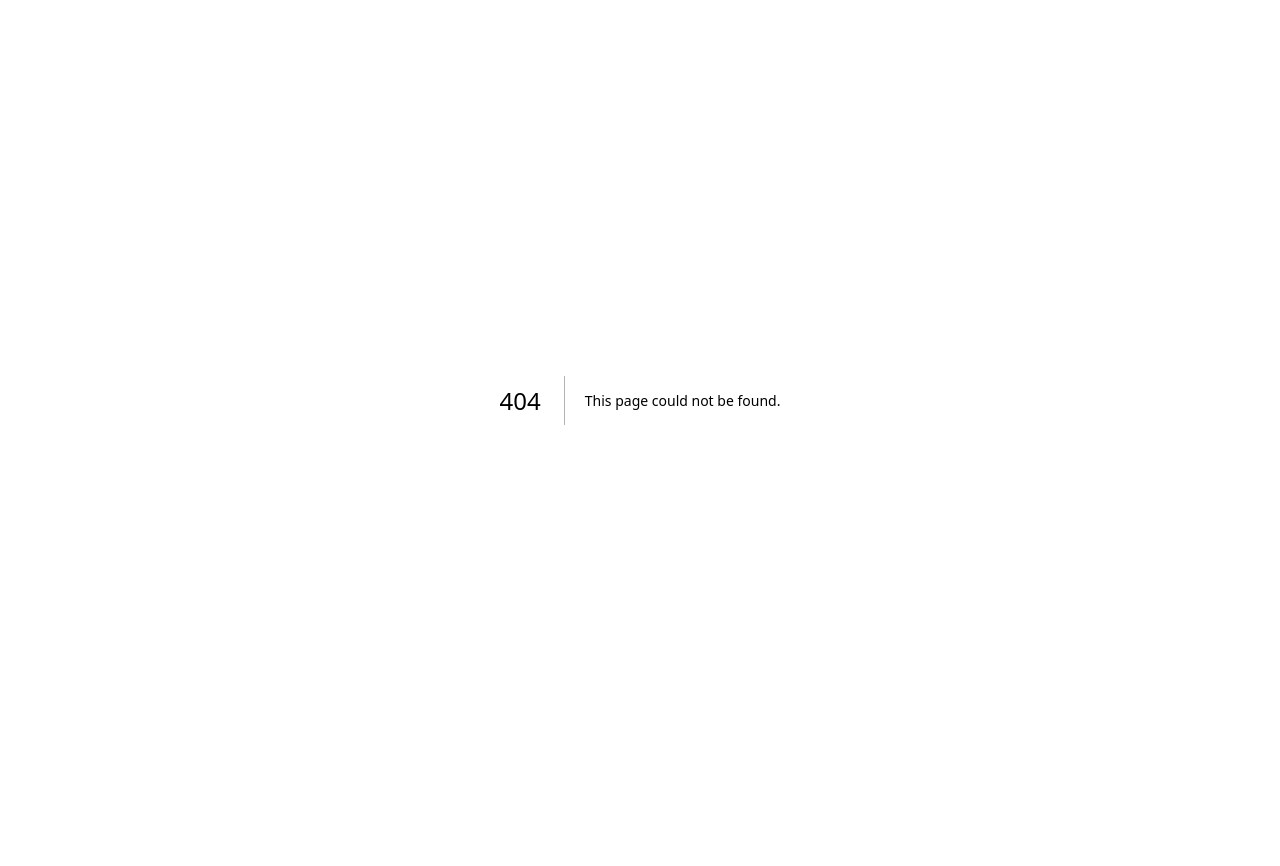
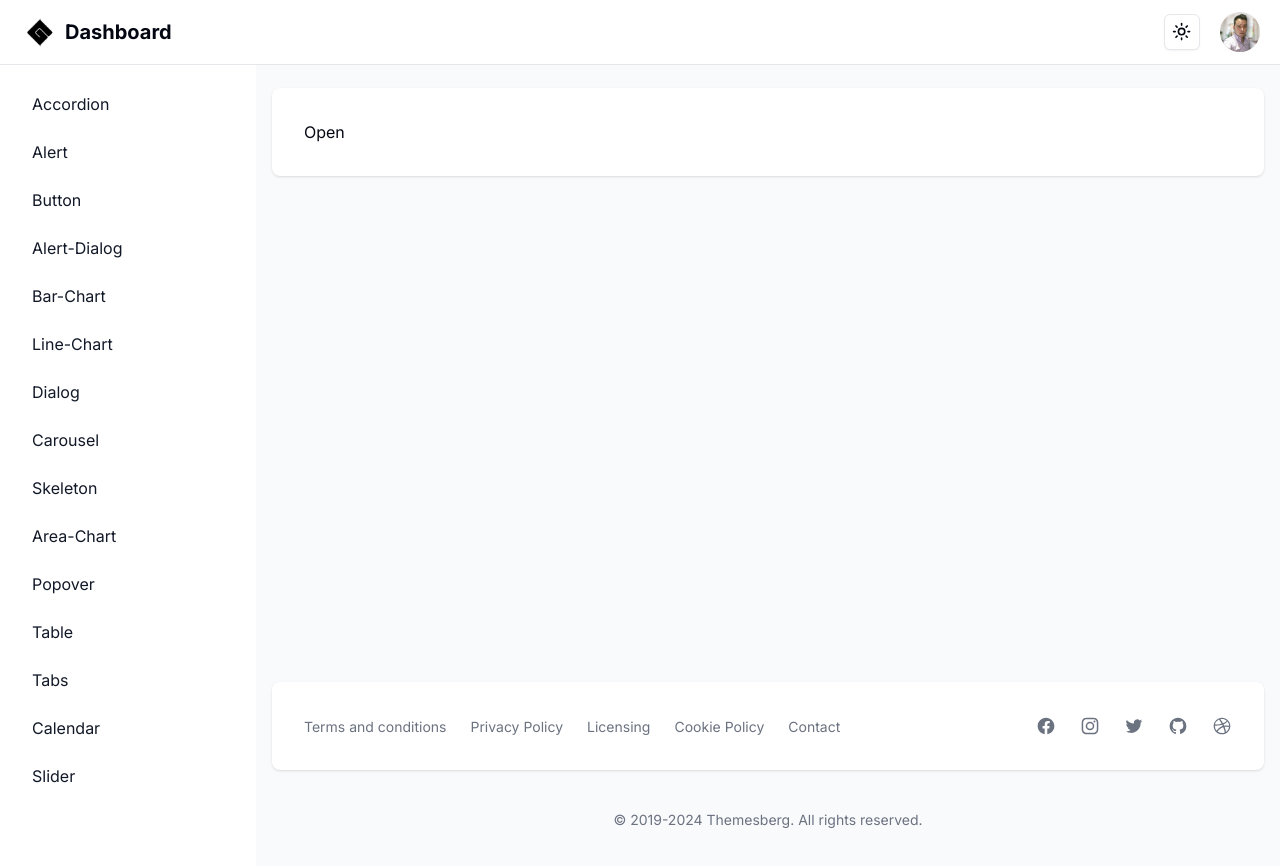
Before and after one commit to GonzaloGC/dashboard-next, a Next.js app: page /dashboard/drawer in a window 1280 px wide. Before the commit this address had no page. Shown: the top 866 px of the page. Before the commit the page ends 800 px from the top, so only its background shows below. Built offline with nearby package versions, Linux system fonts and the light colour scheme.

Commit message:
added drawer component

```diff
--- a/package.json
+++ b/package.json
@@ -34,7 +34,8 @@
     "react-dom": "^18",
     "recharts": "^2.12.7",
     "tailwind-merge": "^2.4.0",
-    "tailwindcss-animate": "^1.0.7"
+    "tailwindcss-animate": "^1.0.7",
+    "vaul": "^0.9.1"
   },
   "devDependencies": {
     "@types/node": "^20",
--- /dev/null
+++ b/src/app/dashboard/drawer/page.tsx
@@ -0,0 +1,34 @@
+import {
+  Drawer,
+  DrawerClose,
+  DrawerContent,
+  DrawerDescription,
+  DrawerFooter,
+  DrawerHeader,
+  DrawerTitle,
+  DrawerTrigger,
+} from "@/components/ui/drawer"
+import { Button } from "@/components/ui/button";
+
+
+export default function Page() {
+  return (
+    <div>
+      <Drawer>
+        <DrawerTrigger>Open</DrawerTrigger>
+        <DrawerContent>
+          <DrawerHeader>
+            <DrawerTitle>Are you absolutely sure?</DrawerTitle>
+            <DrawerDescription>This action cannot be undone.</DrawerDescription>
+          </DrawerHeader>
+          <DrawerFooter>
+            <Button>Submit</Button>
+            <DrawerClose>
+              <Button variant="outline">Cancel</Button>
+            </DrawerClose>
+          </DrawerFooter>
+        </DrawerContent>
+      </Drawer>
+    </div>
+  );
+}
--- a/src/app/dashboard/layout.tsx
+++ b/src/app/dashboard/layout.tsx
@@ -25,7 +25,8 @@
   { name: "pie-chart", href: "pie-chart" },
   { name: "radar-chart", href: "radar-chart" },
   { name: "radial-chart", href: "radial-chart" },
-  { name: "menubar", href: "menubar" },
+   { name: "menubar", href: "menubar" },
+   { name: "drawer", href: "drawer" },
 ];
 
 export default function DashboardLayout({
--- /dev/null
+++ b/src/components/ui/drawer.tsx
@@ -0,0 +1,118 @@
+"use client"
+
+import * as React from "react"
+import { Drawer as DrawerPrimitive } from "vaul"
+
+import { cn } from "@/lib/utils"
+
+const Drawer = ({
+  shouldScaleBackground = true,
+  ...props
+}: React.ComponentProps<typeof DrawerPrimitive.Root>) => (
+  <DrawerPrimitive.Root
+    shouldScaleBackground={shouldScaleBackground}
+    {...props}
+  />
+)
+Drawer.displayName = "Drawer"
+
+const DrawerTrigger = DrawerPrimitive.Trigger
+
+const DrawerPortal = DrawerPrimitive.Portal
+
+const DrawerClose = DrawerPrimitive.Close
+
+const DrawerOverlay = React.forwardRef<
+  React.ElementRef<typeof DrawerPrimitive.Overlay>,
+  React.ComponentPropsWithoutRef<typeof DrawerPrimitive.Overlay>
+>(({ className, ...props }, ref) => (
+  <DrawerPrimitive.Overlay
+    ref={ref}
+    className={cn("fixed inset-0 z-50 bg-black/80", className)}
+    {...props}
+  />
+))
+DrawerOverlay.displayName = DrawerPrimitive.Overlay.displayName
+
+const DrawerContent = React.forwardRef<
+  React.ElementRef<typeof DrawerPrimitive.Content>,
+  React.ComponentPropsWithoutRef<typeof DrawerPrimitive.Content>
+>(({ className, children, ...props }, ref) => (
+  <DrawerPortal>
+    <DrawerOverlay />
+    <DrawerPrimitive.Content
+      ref={ref}
+      className={cn(
+        "fixed inset-x-0 bottom-0 z-50 mt-24 flex h-auto flex-col rounded-t-[10px] border bg-background",
+        className
+      )}
+      {...props}
+    >
+      <div className="mx-auto mt-4 h-2 w-[100px] rounded-full bg-muted" />
+      {children}
+    </DrawerPrimitive.Content>
+  </DrawerPortal>
+))
+DrawerContent.displayName = "DrawerContent"
+
+const DrawerHeader = ({
+  className,
+  ...props
+}: React.HTMLAttributes<HTMLDivElement>) => (
+  <div
+    className={cn("grid gap-1.5 p-4 text-center sm:text-left", className)}
+    {...props}
+  />
+)
+DrawerHeader.displayName = "DrawerHeader"
+
+const DrawerFooter = ({
+  className,
+  ...props
+}: React.HTMLAttributes<HTMLDivElement>) => (
+  <div
+    className={cn("mt-auto flex flex-col gap-2 p-4", className)}
+    {...props}
+  />
+)
+DrawerFooter.displayName = "DrawerFooter"
+
+const DrawerTitle = React.forwardRef<
+  React.ElementRef<typeof DrawerPrimitive.Title>,
+  React.ComponentPropsWithoutRef<typeof DrawerPrimitive.Title>
+>(({ className, ...props }, ref) => (
+  <DrawerPrimitive.Title
+    ref={ref}
+    className={cn(
+      "text-lg font-semibold leading-none tracking-tight",
+      className
+    )}
+    {...props}
+  />
+))
+DrawerTitle.displayName = DrawerPrimitive.Title.displayName
+
+const DrawerDescription = React.forwardRef<
+  React.ElementRef<typeof DrawerPrimitive.Description>,
+  React.ComponentPropsWithoutRef<typeof DrawerPrimitive.Description>
+>(({ className, ...props }, ref) => (
+  <DrawerPrimitive.Description
+    ref={ref}
+    className={cn("text-sm text-muted-foreground", className)}
+    {...props}
+  />
+))
+DrawerDescription.displayName = DrawerPrimitive.Description.displayName
+
+export {
+  Drawer,
+  DrawerPortal,
+  DrawerOverlay,
+  DrawerTrigger,
+  DrawerClose,
+  DrawerContent,
+  DrawerHeader,
+  DrawerFooter,
+  DrawerTitle,
+  DrawerDescription,
+}
```
Also changed, not shown: 1 other file (tests, documents, lock files or other folders).
